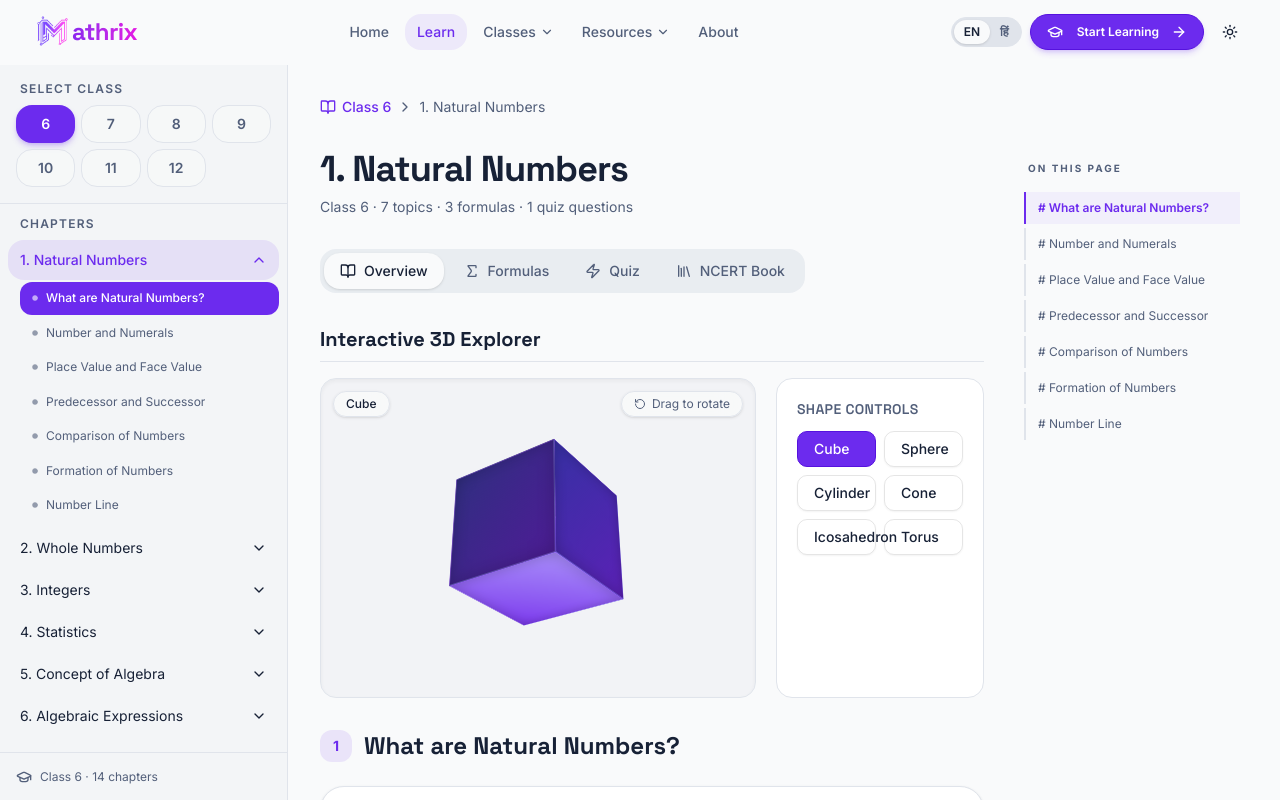
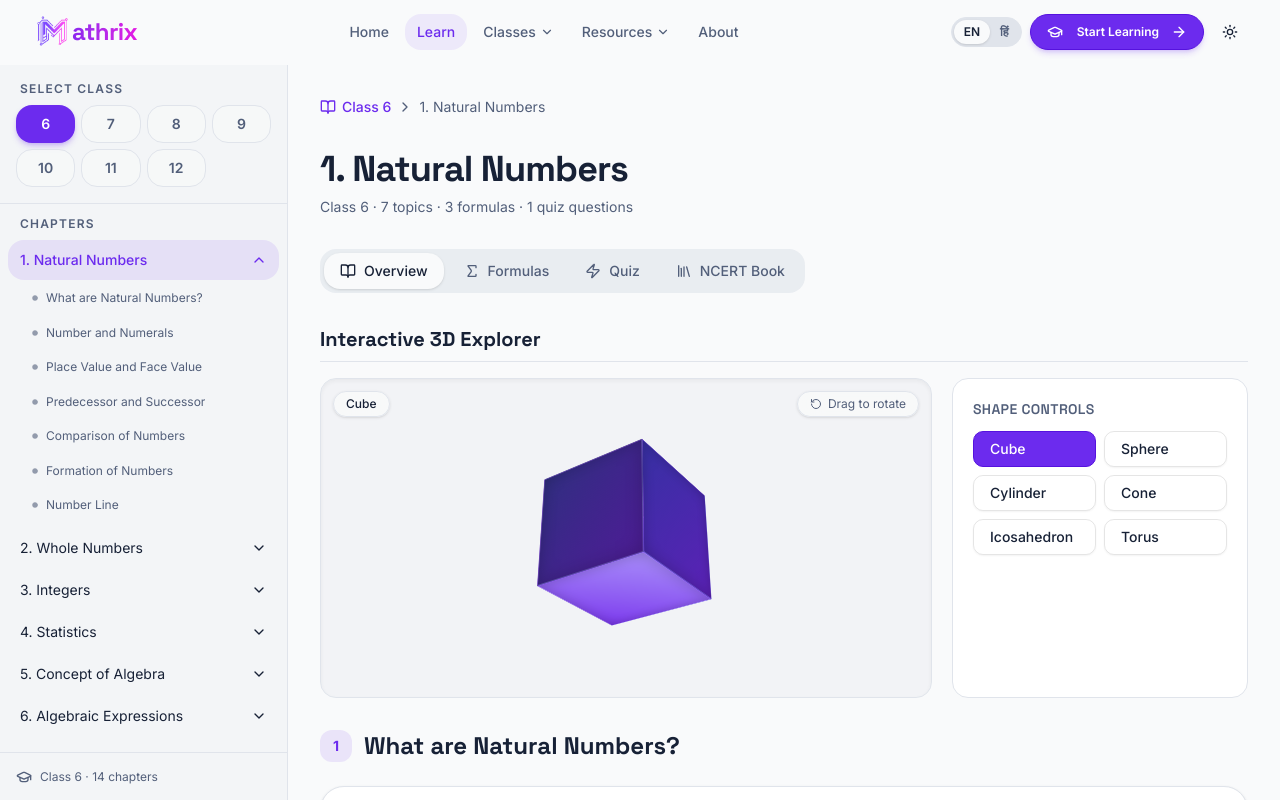
Before and after one commit to nikhiliitbhu/MathForAll, a React (Vite) app: page /learn in a window 1280 px wide. Shown: the top 800 px of the page. Built offline with nearby package versions, Linux system fonts and the light colour scheme.

Commit message:
remove sidebar on /learn page

```diff
--- a/src/pages/Learn.jsx
+++ b/src/pages/Learn.jsx
@@ -145,7 +145,6 @@ export default function Learn() {
   );
   const [activeTab, setActiveTab] = useState("overview");
   const [sidebarOpen, setSidebarOpen] = useState(false);
-  const [activeSection, setActiveSection] = useState(null);
 
   const selectedClass =
     mathClasses.find((c) => c.id === selectedClassId) || mathClasses[0];
@@ -175,7 +174,6 @@ export default function Learn() {
   useEffect(() => {
     setActiveTab("overview");
     setActiveShape(selectedChapter.shapeType);
-    setActiveSection(topics[0]?.id || null);
   }, [expandedChapterId]);
 
   useEffect(() => {
@@ -185,26 +183,6 @@ export default function Learn() {
     setActiveTab("overview");
   }, [selectedClassId]);
 
-  // Scroll Spy Logic
-  useEffect(() => {
-    if (activeTab !== "overview") return;
-
-    const observer = new IntersectionObserver(
-      (entries) => {
-        entries.forEach((entry) => {
-          if (entry.isIntersecting) {
-            setActiveSection(entry.target.id);
-          }
-        });
-      },
-      { rootMargin: "-20% 0% -70% 0%", threshold: 0.1 }
-    );
-
-    const sections = document.querySelectorAll(".topic-section");
-    sections.forEach((section) => observer.observe(section));
-
-    return () => observer.disconnect();
-  }, [expandedChapterId, activeTab, topics]);
 
   const handleClassSelect = (classId) => {
     setSelectedClassId(classId);
@@ -304,11 +282,7 @@ export default function Learn() {
                                   if (el) el.scrollIntoView({ behavior: "smooth" });
                                 }, 100);
                               }}
-                              className={`w-full flex items-center gap-2 px-3 py-2 rounded-lg text-left text-xs transition-all ${
-                                activeSection === topic.id
-                                  ? "bg-primary text-primary-foreground font-medium"
-                                  : "text-muted-foreground hover:bg-secondary hover:text-foreground"
-                              }`}
+                              className="w-full flex items-center gap-2 px-3 py-2 rounded-lg text-left text-xs transition-all text-muted-foreground hover:bg-secondary hover:text-foreground"
                             >
                               <Circle className="h-1.5 w-1.5 fill-current shrink-0 opacity-60" />
                               <span className="leading-snug">{topic.title}</span>
@@ -613,34 +587,6 @@ export default function Learn() {
               </AnimatePresence>
           </div>
 
-          {/* Right Sidebar - On this Page Table of Contents */}
-          {activeTab === "overview" && (
-            <aside className="hidden xl:block w-56 flex-shrink-0 sticky top-24 h-fit max-h-[calc(100vh-8rem)] overflow-y-auto pr-2">
-              <div className="space-y-4">
-                <p className="text-[10px] font-bold text-muted-foreground uppercase tracking-[0.2em] px-1">
-                  On this page
-                </p>
-                <nav className="flex flex-col space-y-1">
-                  {topics.map((topic) => (
-                    <button
-                      key={topic.id}
-                      onClick={() => {
-                        const el = document.getElementById(topic.id);
-                        if (el) el.scrollIntoView({ behavior: "smooth" });
-                      }}
-                      className={`text-left text-xs py-2 px-3 border-l-2 transition-all hover:bg-secondary/50 ${
-                        activeSection === topic.id
-                          ? "border-primary text-primary font-semibold bg-primary/5"
-                          : "border-border text-muted-foreground hover:border-muted-foreground/30"
-                      }`}
-                    >
-                      # {topic.title}
-                    </button>
-                  ))}
-                </nav>
-              </div>
-            </aside>
-          )}
         </div>
       </main>
     </div>
```
